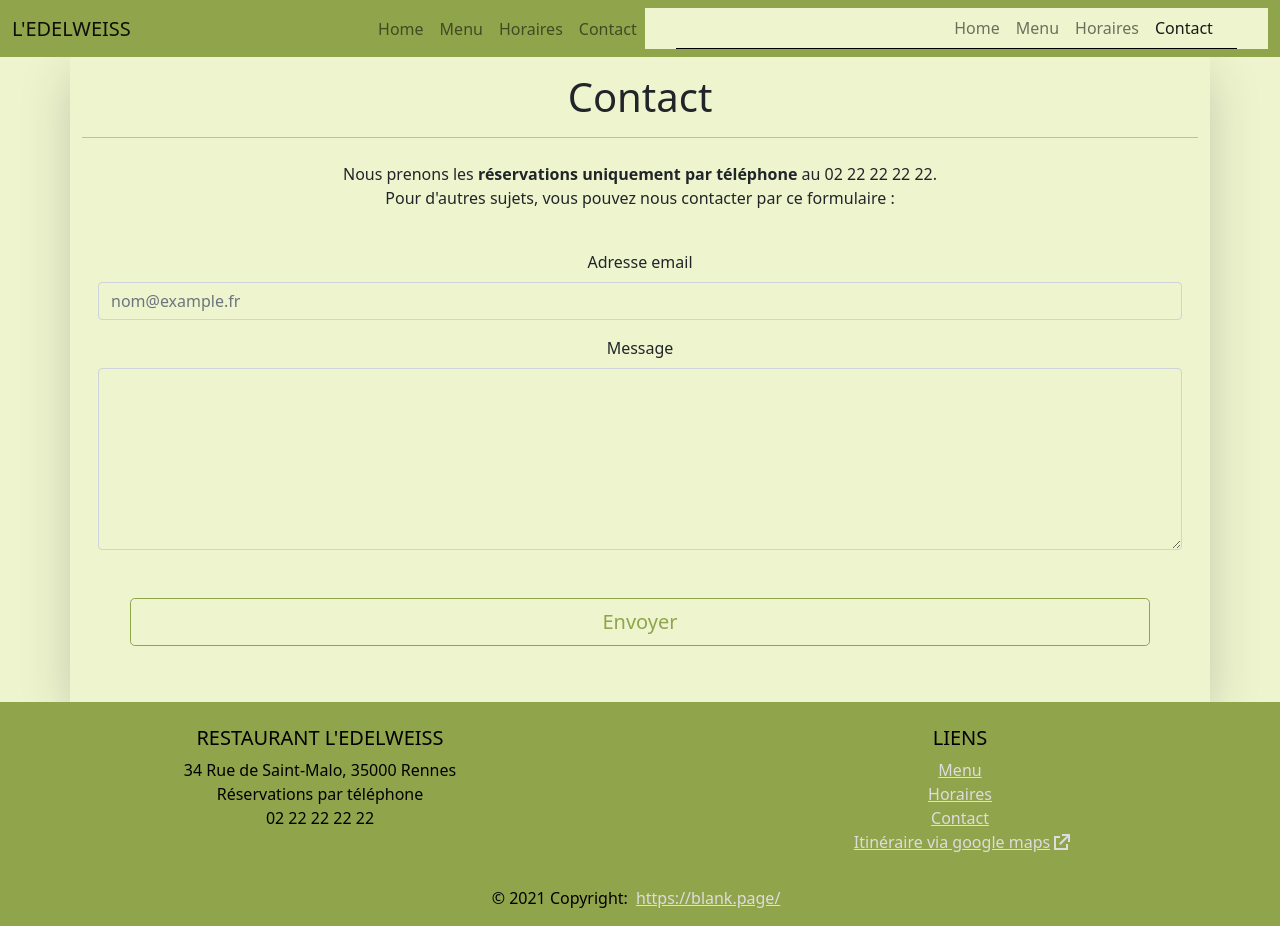
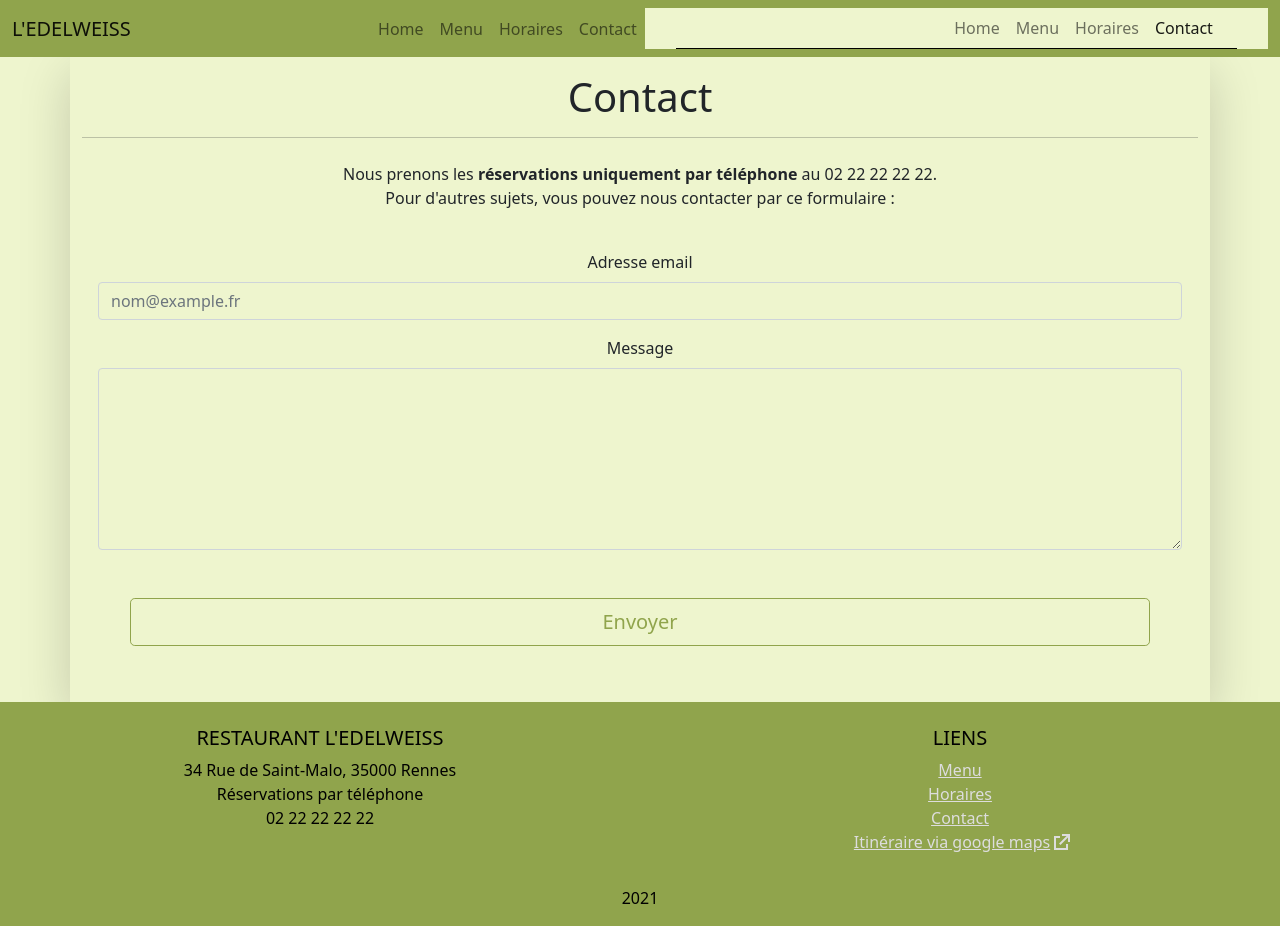
Before and after one commit to starwalker00/edelweiss, a React (Create React App) app: page /contact in a window 1280 px wide. Built offline with nearby package versions, Linux system fonts and the light colour scheme.

Commit message:
app: modify copyrights on footer

```diff
--- a/src/components/Footer.jsx
+++ b/src/components/Footer.jsx
@@ -36,8 +36,9 @@ function Footer() {
             </Col>
           </Row>
           <Row>
-            <Col className="footer-copyright text-center py-3">© 2021 Copyright:
-              <a className="link-secondary mx-2" target="_blank" href="https://blank.page/" rel="noreferrer">https://blank.page/</a>
+            <Col className="footer-copyright text-center py-3">
+              2021
+              {/* © 2021 Copyright :<a className="link-secondary mx-2" target="_blank" href="https://blank.page/" rel="noreferrer">https://blank.page/</a> */}
             </Col>
           </Row>
         </Container>
```
